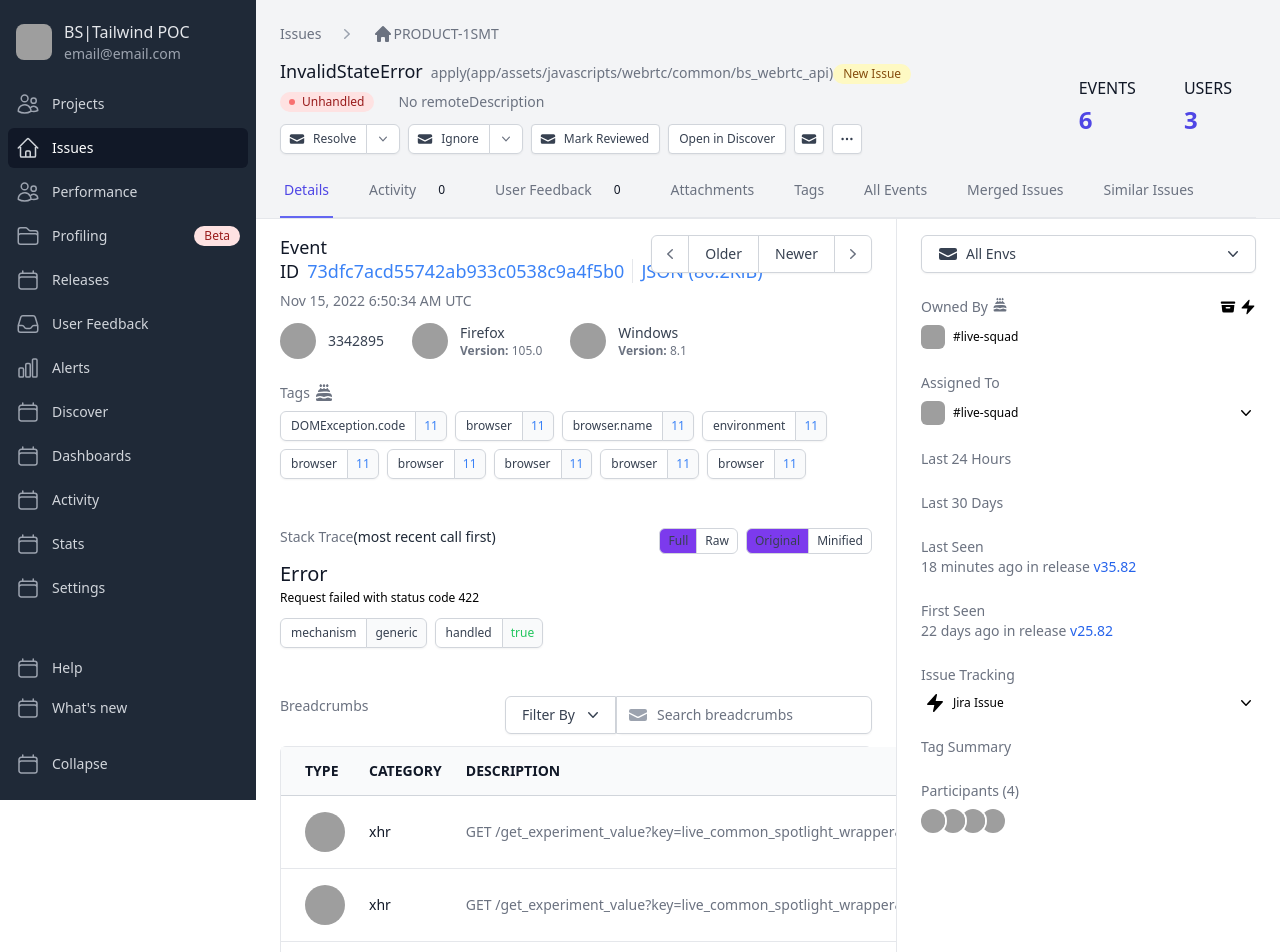
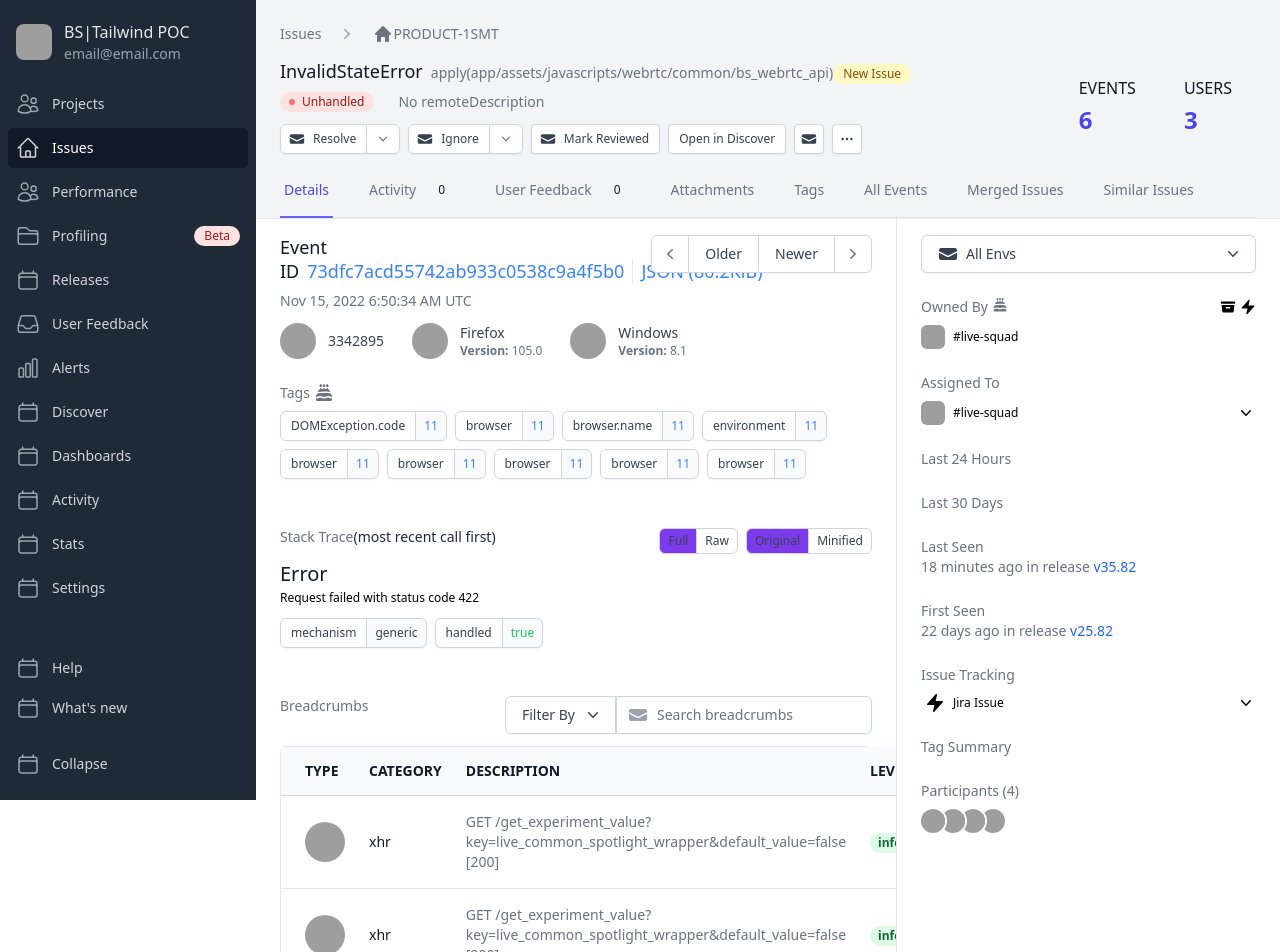
Before and after one commit to ribinBS/bs-tailwind-poc, a React (Create React App) app: page /details in a window 1280 px wide. Shown: the top 952 px of the page. Built offline with nearby package versions, Linux system fonts and the light colour scheme; grey boxes are pictures that could not be loaded; a web font is replaced by a local one.

Commit message:
table fix

```diff
--- a/src/pages/Details/MainSection.jsx
+++ b/src/pages/Details/MainSection.jsx
@@ -495,7 +495,7 @@
                                             {breadcrumb.category}
                                         </div>
                                     </td>
-                                    <td className='whitespace-nowrap px-3 py-4 text-sm text-gray-500'>
+                                    <td className=' px-3 py-4 text-sm text-gray-500'>
                                         {breadcrumb.description}
                                     </td>
                                     <td className='whitespace-nowrap px-3 py-4 text-sm text-gray-500'>
```
